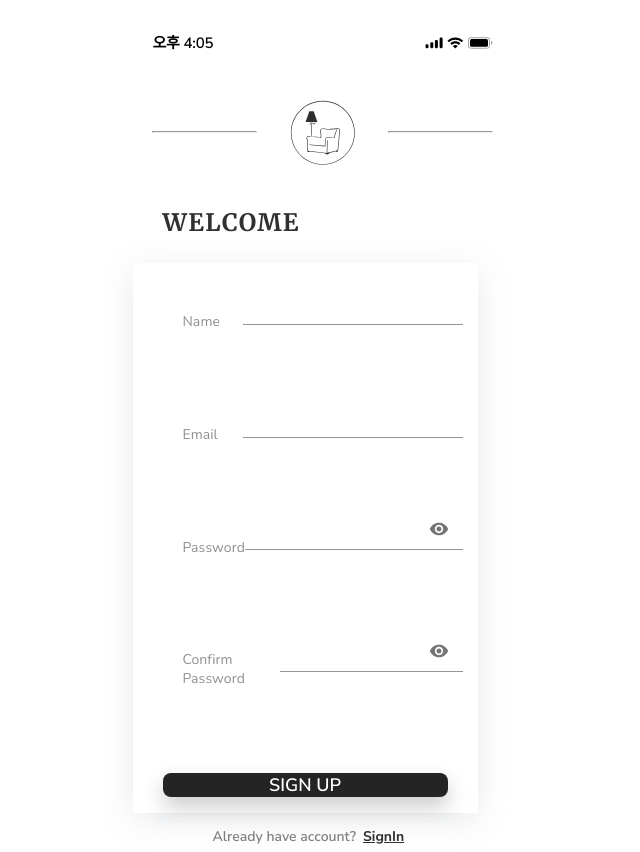
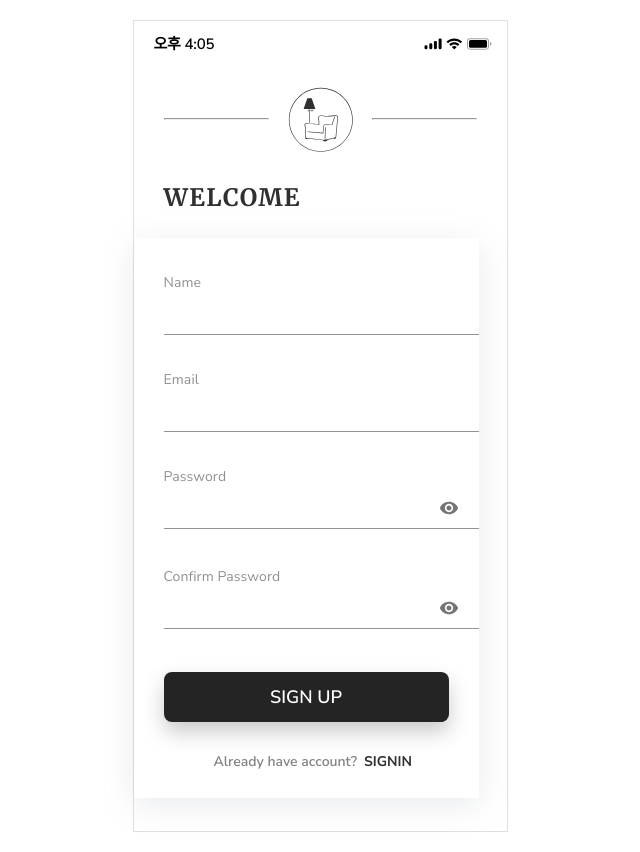
Before and after one commit to dong-geon-Lee/furniture-app-FE, a React (Vite) app: page /signup in a window 1280 px wide. Shown: the whole page, without its empty margins (320-960 px from the left). Built offline with nearby package versions, Linux system fonts and the light colour scheme.

Commit message:
SignUp 스타일링 추가

```diff
--- a/src/pages/SignUp/styles.ts
+++ b/src/pages/SignUp/styles.ts
@@ -1,19 +1,35 @@
 import styled from "styled-components";
 import { Link as LinkRoute } from "react-router-dom";
-import { FormControl, TextField, Typography, IconButton } from "@mui/material";
+import { TextField, Typography, IconButton } from "@mui/material";
 
 export const Container = styled.div`
   width: inherit;
   height: inherit;
   background-color: #fff;
+  border: 1px solid #e0e0e0;
 `;
 
 export const Div = styled.div`
-  display: flex;
-  justify-content: space-between;
-  align-items: center;
-  padding: 1.4rem 1.45rem 1.2rem 1.99rem;
-  margin-bottom: 2.187rem;
+  &.header {
+    display: flex;
+    justify-content: space-between;
+    align-items: center;
+    padding: 1.4rem 1.45rem 1.2rem 1.99rem;
+    margin-bottom: 2.187rem;
+  }
+
+  &.header__logo {
+    display: flex;
+    justify-content: space-between;
+    align-items: center;
+    padding: 0 3rem;
+  }
+
+  &.input__box {
+    width: 100%;
+    display: flex;
+    flex-direction: column;
+  }
 `;
 
 export const Box = styled.div`
@@ -49,20 +65,24 @@ export const H1 = styled.h1`
   letter-spacing: 1.2px;
   line-height: normal;
   text-transform: uppercase;
+  margin-bottom: 2.5rem;
 `;
 
-export const Form = styled(FormControl)`
+export const Form = styled.form`
   width: 34.5rem;
-  height: 55rem;
+  height: 56rem;
   flex-shrink: 0;
   background-color: #fff;
   box-shadow: 0px 7px 30px 0px rgba(138, 149, 158, 0.2);
   display: block;
 
-  &.css-1nrlq1o-MuiFormControl-root {
+  padding-left: 3rem;
+
+  /* &.css-1nrlq1o-MuiFormControl-root {
     margin-top: 2.5rem;
     padding-left: 3rem;
-  }
+  } */
+  /* width: 100%; */
 `;
 
 export const Text = styled(Typography)`
@@ -83,7 +103,6 @@ export const Input = styled(TextField)`
 
   .css-1x51dt5-MuiInputBase-input-MuiInput-input {
     position: relative;
-
     font-size: 1.6rem;
   }
 
@@ -95,7 +114,10 @@ export const Input = styled(TextField)`
 
   & .css-i4bv87-MuiSvgIcon-root {
     font-size: 2rem;
-    margin-right: 0.6rem;
+  }
+
+  & button {
+    margin-right: 1.2rem;
   }
 `;
 
@@ -137,15 +159,14 @@ export const Button = styled.button`
 `;
 
 export const Footer = styled.div`
-  height: 1.9rem;
   display: flex;
   justify-content: center;
   align-items: center;
-  margin: 0 auto;
   white-space: nowrap;
   width: 100%;
   margin-right: 7.3rem;
   margin-left: 4.3rem;
+  margin-bottom: 3.4rem;
 `;
 
 export const H3 = styled.h3`
@@ -168,4 +189,6 @@ export const LinkText = styled(LinkRoute)`
   font-style: normal;
   font-weight: 700;
   line-height: normal;
+  text-transform: uppercase;
+  text-decoration: none;
 `;
```
